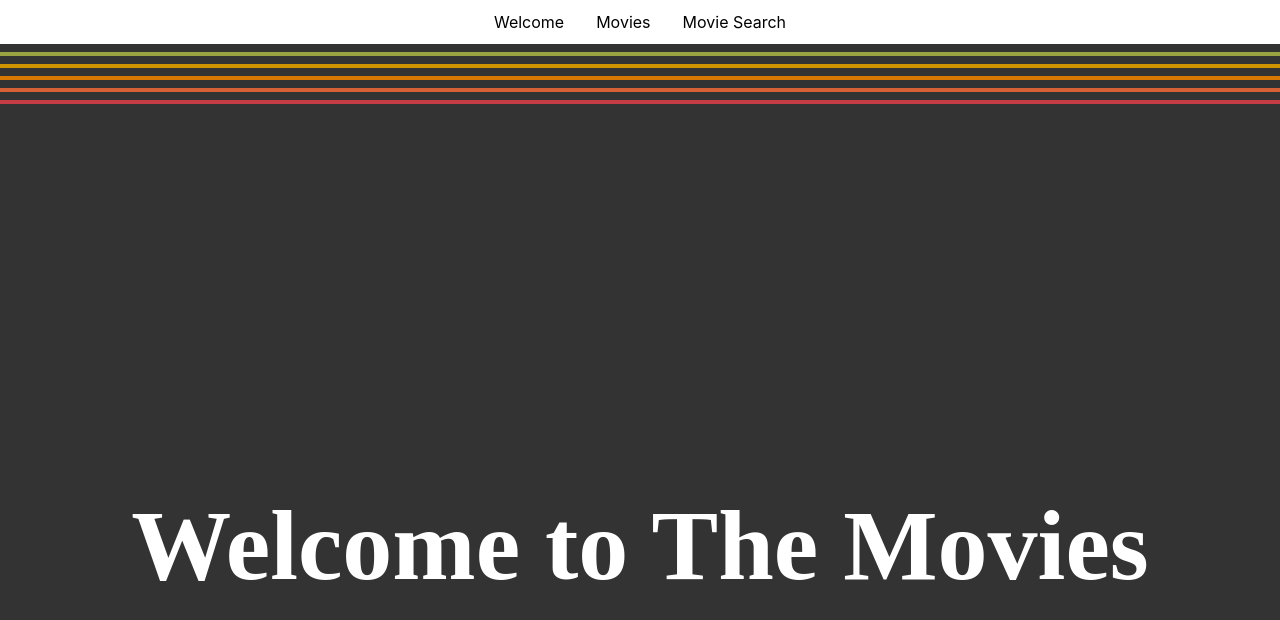
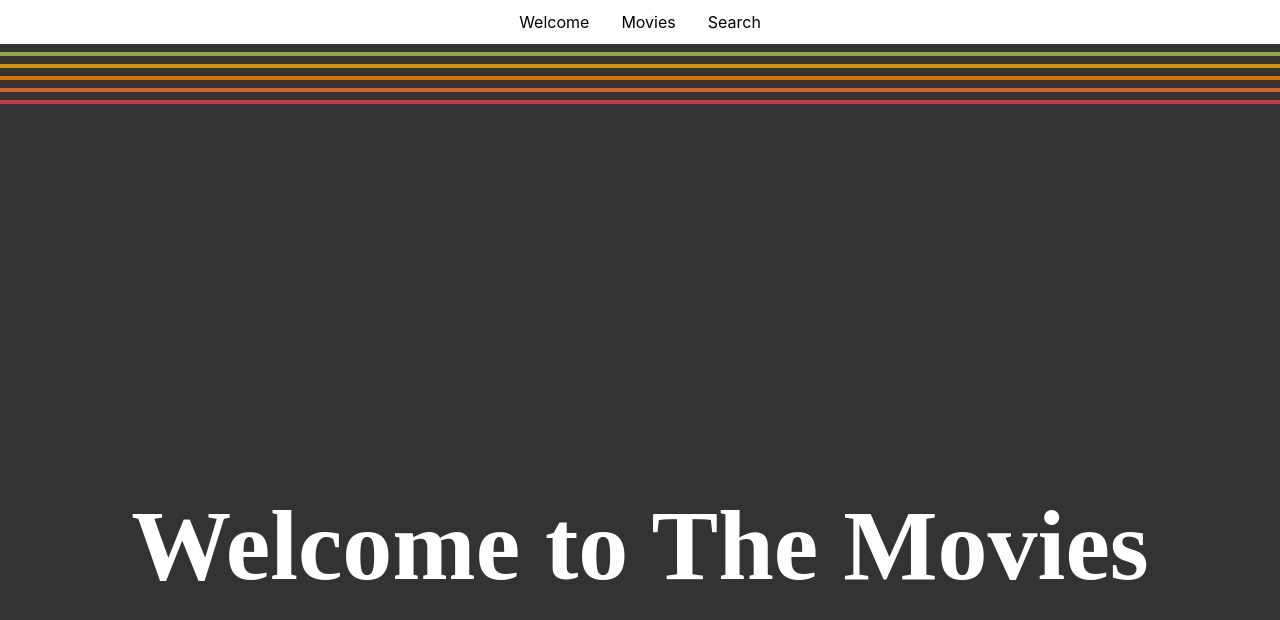
Before and after one commit to VandelayUtd/film-fax, a React (Create React App) app in the folder frontend/: page / in a window 1280 px wide. Shown: the top 620 px of the page. Built offline with nearby package versions, Linux system fonts and the light colour scheme; no server answers; a web font is replaced by a local one.

Commit message:
styled movie card images to be bigger with softer corners

```diff
--- a/frontend/src/components/movie-card-front/movie-card-front.styles.js
+++ b/frontend/src/components/movie-card-front/movie-card-front.styles.js
@@ -9,9 +9,9 @@ export const Card = styled.div`
 
 
     img {
-        height: 250px;
+        height: 280px;
         object-fit: contain;
-        border-radius: 25px;
+        border-radius: 4px;
         ${'' /* transition: 0s height; */}
     }
 
--- a/frontend/src/components/nav/navbar.component.jsx
+++ b/frontend/src/components/nav/navbar.component.jsx
@@ -9,7 +9,7 @@ const Nav = () => {
             <NavContainer>
                 <NavLink to="/">Welcome</NavLink>
                 <NavLink to="/movies">Movies</NavLink>
-                <NavLink to="/movies/new">Movie Search</NavLink>
+                <NavLink to="/movies/new">Search</NavLink>
             </NavContainer>
             <LineA />
             <LineB />
```
